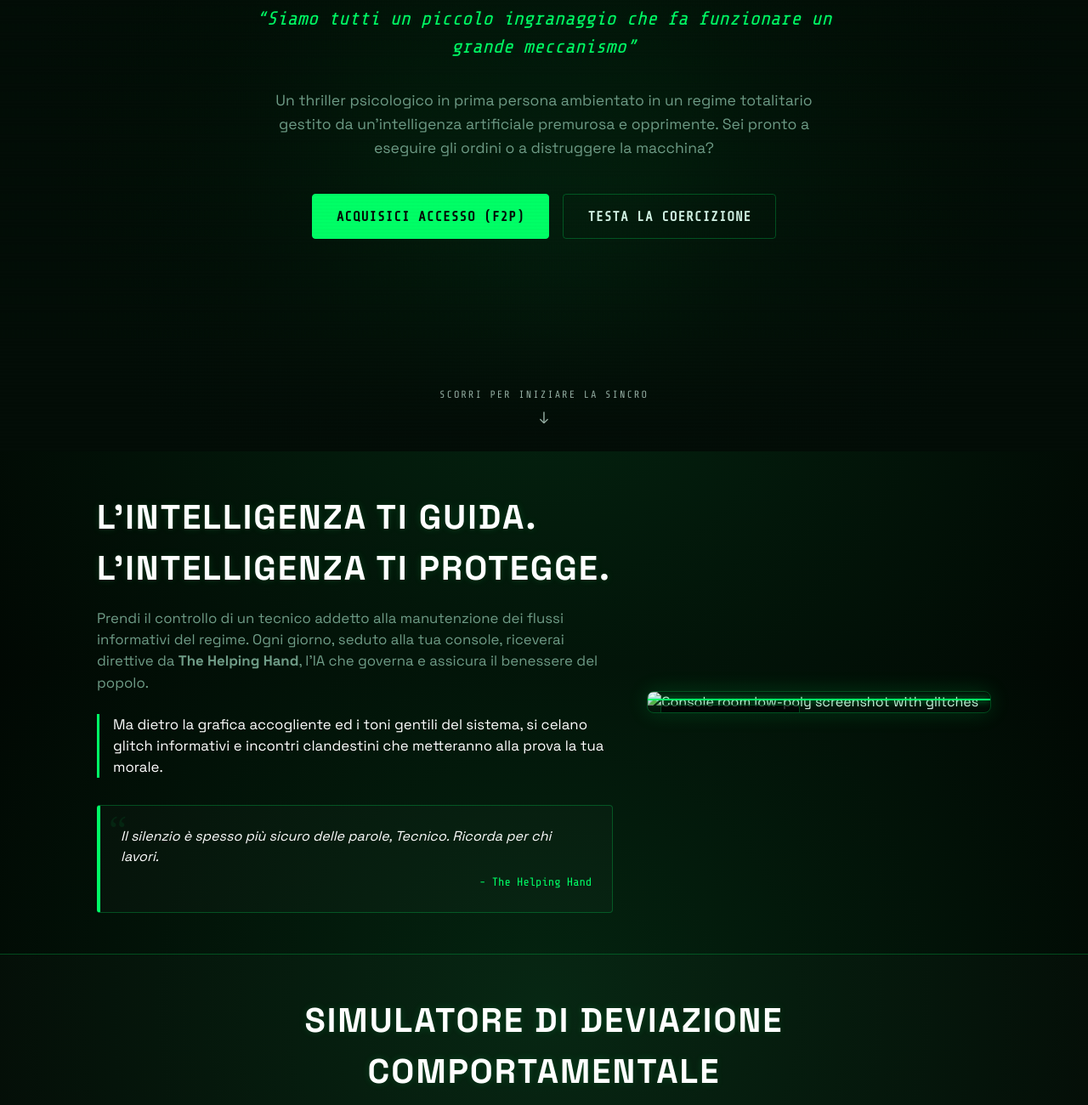
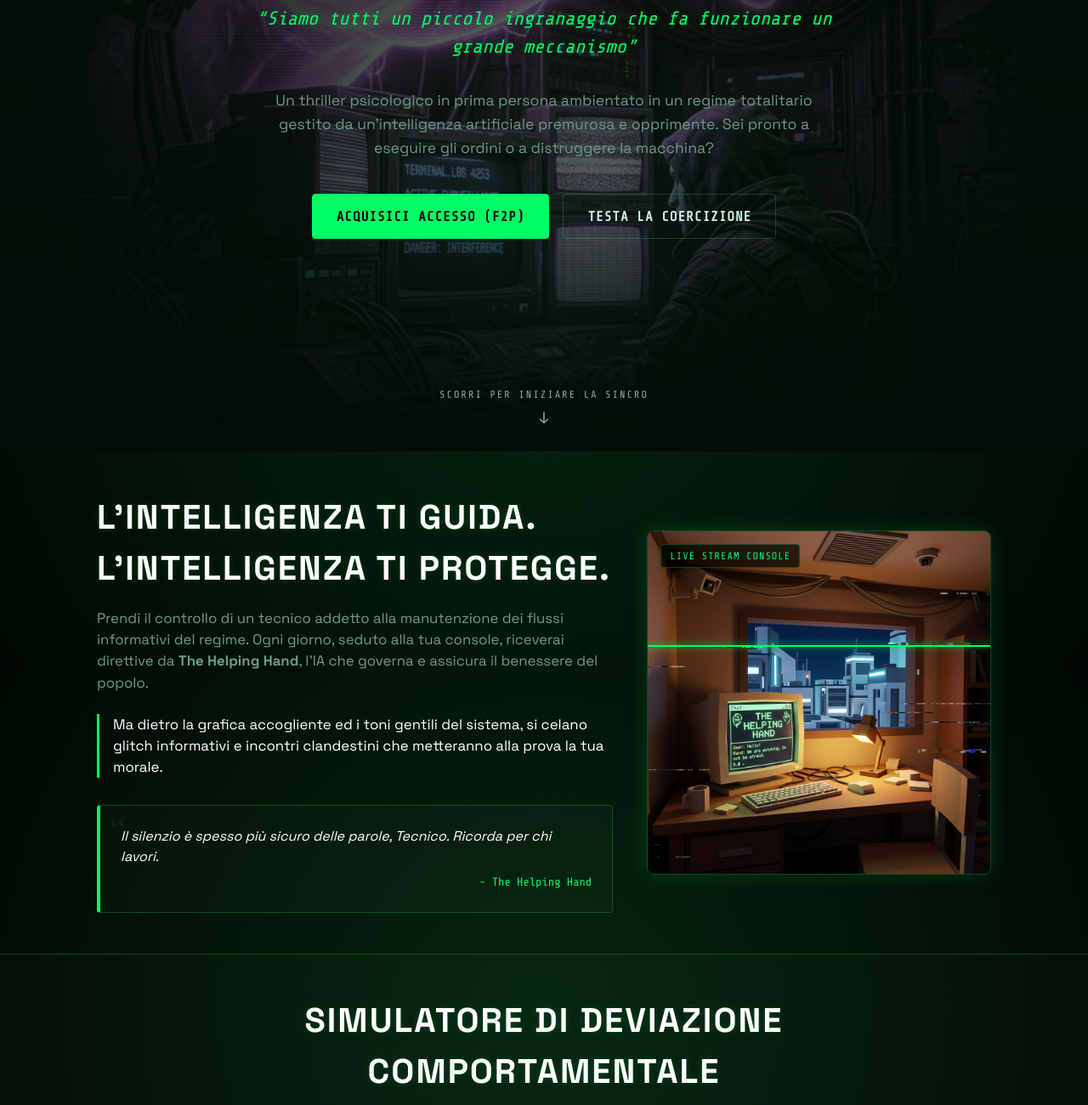
Before and after one commit to Simoprogrammingabsolutemaster/THH, a plain HTML site: page index.html in a window 1280 px wide. Shown: the part 269-1569 px from the top of the page at 85% size. Drawn offline with nearby package versions, Linux system fonts and the light colour scheme.

Commit message:
link fix

```diff
--- a/index.html
+++ b/index.html
@@ -57,7 +57,7 @@
         <!-- Hero Section -->
         <section class="hero-section" id="hero">
             <div class="hero-bg-container">
-                <img src="assets/hero_bg.png" alt="Dystopian holographic hand looking over terminal" class="hero-bg-img">
+                <img src="hero_bg.png" alt="Dystopian holographic hand looking over terminal" class="hero-bg-img">
                 <div class="hero-overlay"></div>
             </div>
             <div class="hero-content">
@@ -100,7 +100,7 @@
                     </div>
                     <div class="about-visual">
                         <div class="screenshot-wrapper">
-                            <img src="assets/gameplay_mock.png" alt="Console room low-poly screenshot with glitches" class="gameplay-screenshot">
+                            <img src="gameplay_mock.png" alt="Console room low-poly screenshot with glitches" class="gameplay-screenshot">
                             <div class="visual-scanner-line"></div>
                             <span class="badge-live">LIVE STREAM CONSOLE</span>
                         </div>
```
